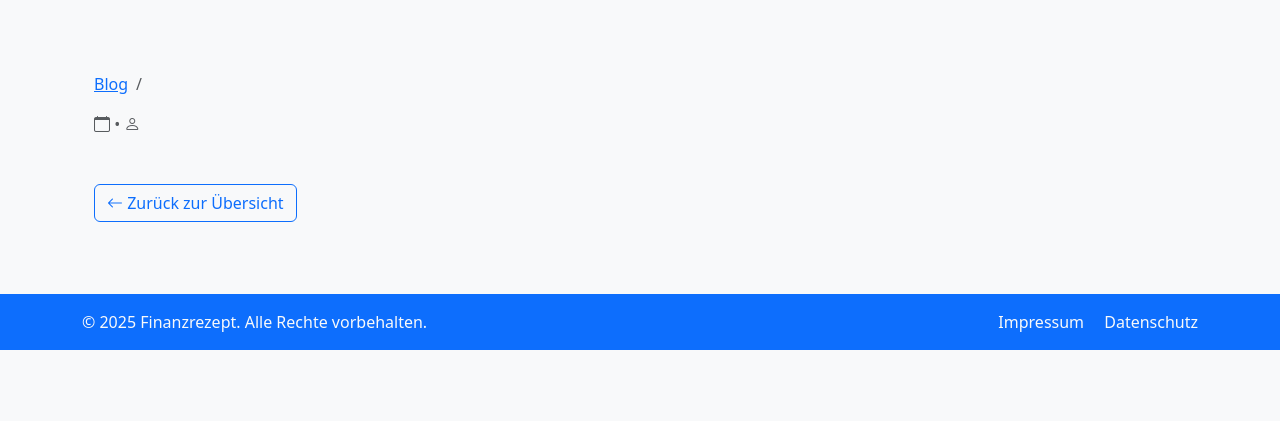
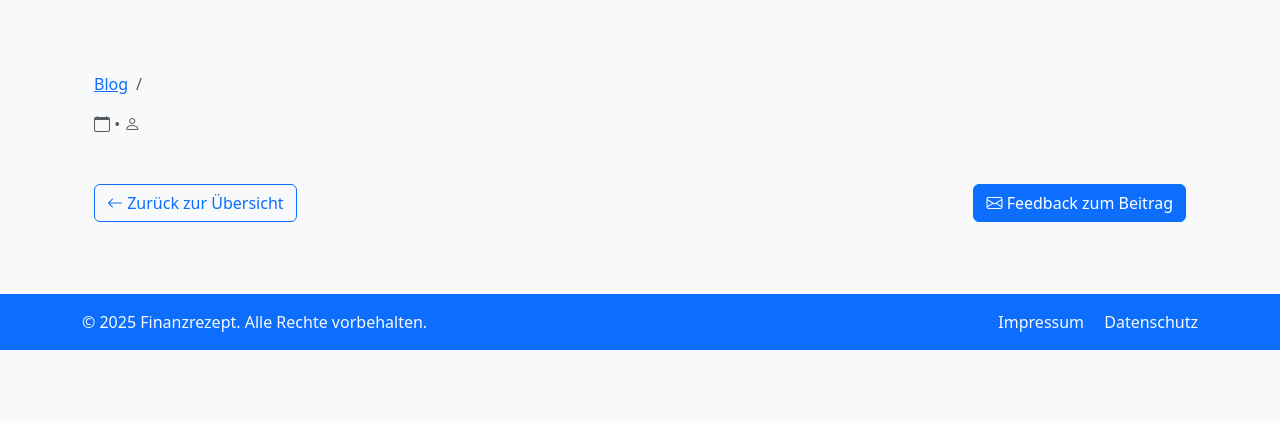
Before and after one commit to haderlka/Finanzrezept, a Django app: template templates/core/blog_post.html in a window 1280 px wide. Shown: the part 84-505 px from the top of the page. Run offline with Django 5.2, Linux system fonts and the light colour scheme; the template is opened without the code that fills it, so the values that code supplies are empty; data comes from the database, SQL or seed files in the repository; some libraries are stand-ins or nearby versions.

Commit message:
Added Feedback button that generates mail

```diff
--- a/templates/core/blog_post.html
+++ b/templates/core/blog_post.html
@@ -33,10 +33,14 @@
         </div>
     </article>
 
-    <div class="mt-5">
+    <div class="mt-5 d-flex justify-content-between">
         <a href="{% url 'core:blog_list' %}" class="btn btn-outline-primary">
             <i class="bi bi-arrow-left"></i>
             Zurück zur Übersicht
+        </a>
+        <a href="mailto:deinfinanzrezept@gmail.com?subject=Feedback zu: {{ post.title }}" class="btn btn-primary">
+            <i class="bi bi-envelope"></i>
+            Feedback zum Beitrag
         </a>
     </div>
 </div>
```
